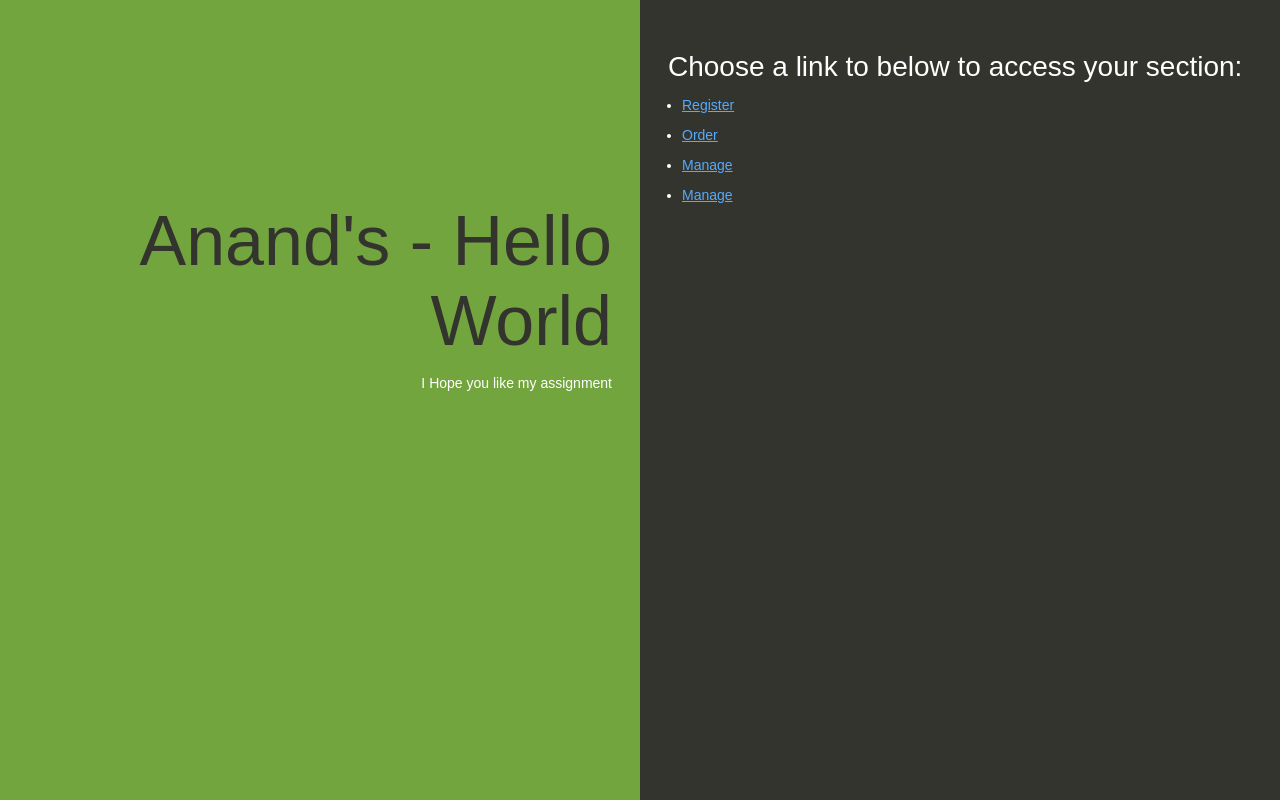
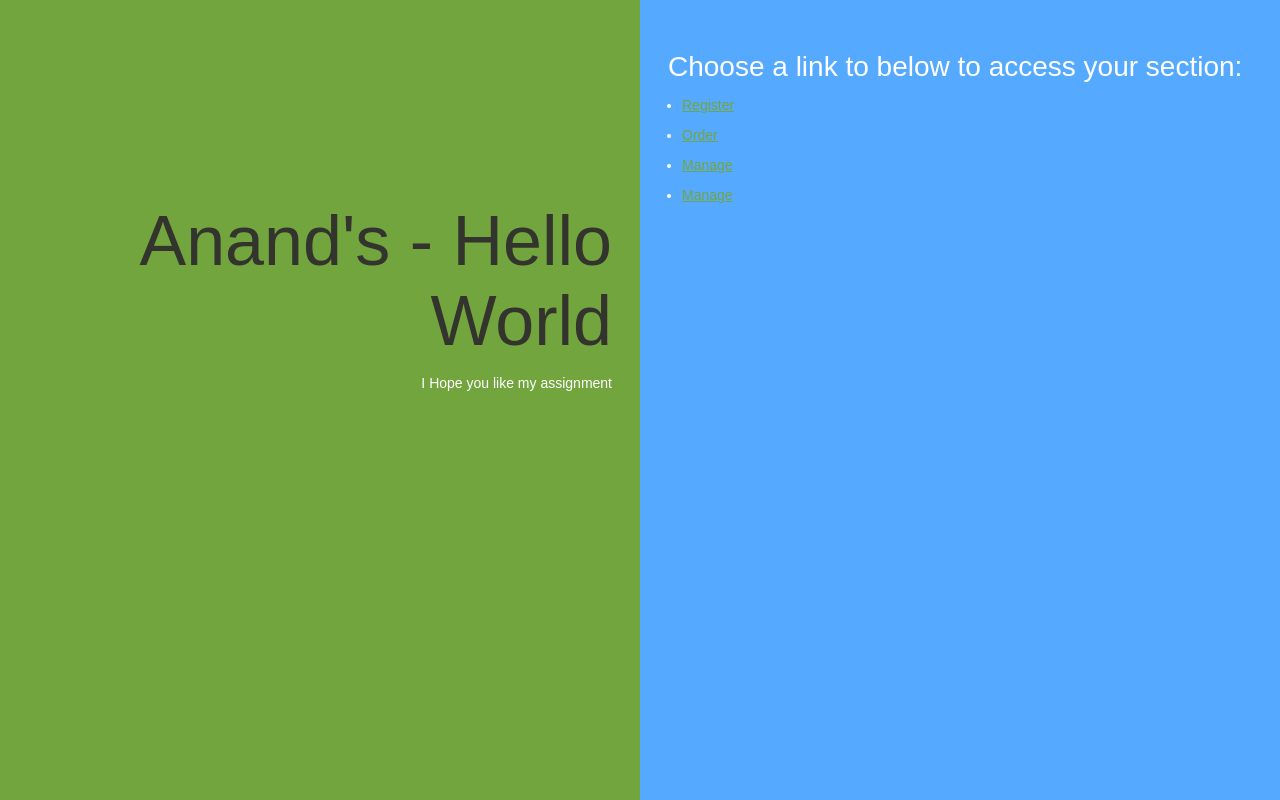
Before and after one commit to ARanchod/HelloWorld, a website: page index.html in a window 1280 px wide. Drawn offline with Linux system fonts and the light colour scheme.

Commit message:
Update index.html
test

```diff
--- a/index.html
+++ b/index.html
@@ -21,7 +21,7 @@
         text-shadow: #fff 0px 0px 25px;
       }
       a {
-        color: #55aaff;
+        color: #73A53E;
       }
       .textColumn, .linksColumn {
         padding: 2em;
@@ -49,7 +49,7 @@
         bottom: 0px;
         left: 50%;
 
-        background-color: #33342D;
+        background-color: #55aaff;
       }
 
       h1 {
```
